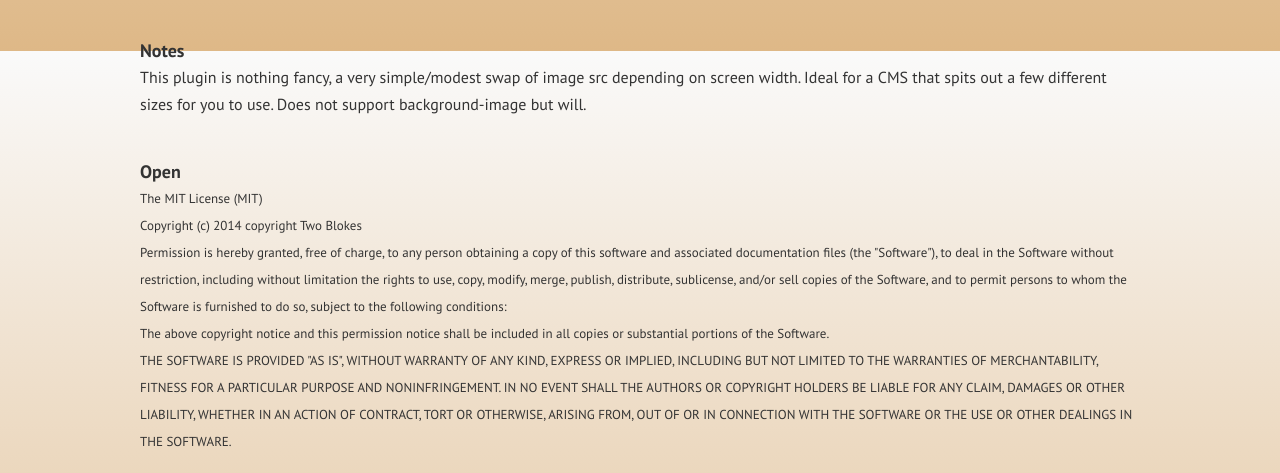
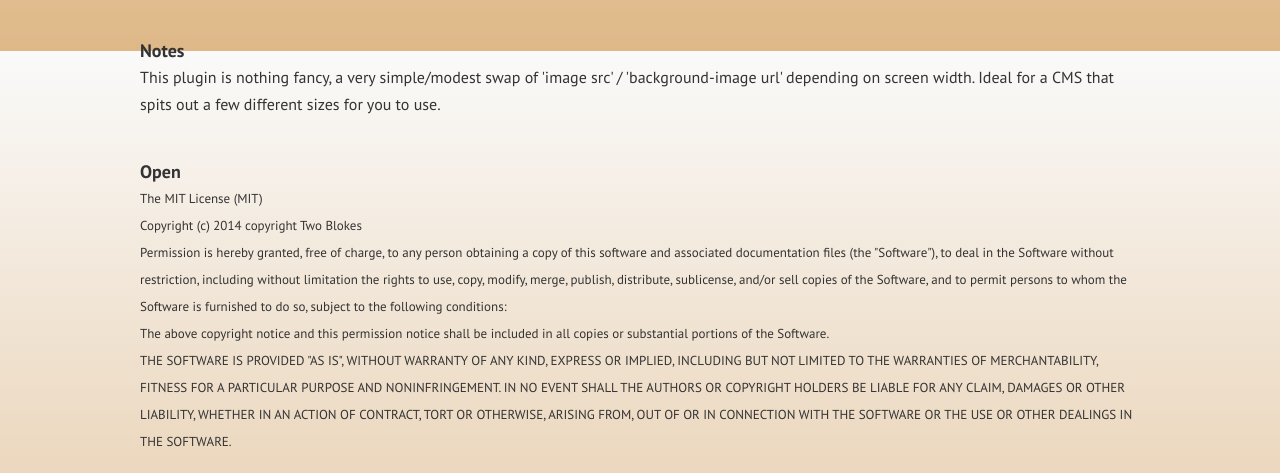
Before and after one commit to tomsansome/data-img-jquery, a plain HTML site: page demo/index.html in a window 1280 px wide. Shown: the part 2349-2822 px from the top of the page. Drawn offline with nearby package versions, Linux system fonts and the light colour scheme.

Commit message:
Change notes on demo

```diff
--- a/demo/index.html
+++ b/demo/index.html
@@ -91,7 +91,7 @@ $('.data-img').dataImg({
 
       <li>
         <h3>Notes</h3>
-        <p>This plugin is nothing fancy, a very simple/modest swap of image src depending on screen width. Ideal for a CMS that spits out a few different sizes for you to use. Does not support background-image but will.</p>
+        <p>This plugin is nothing fancy, a very simple/modest swap of 'image src' / 'background-image url' depending on screen width. Ideal for a CMS that spits out a few different sizes for you to use.</p>
       </li>
 
       <li class="open">
```
